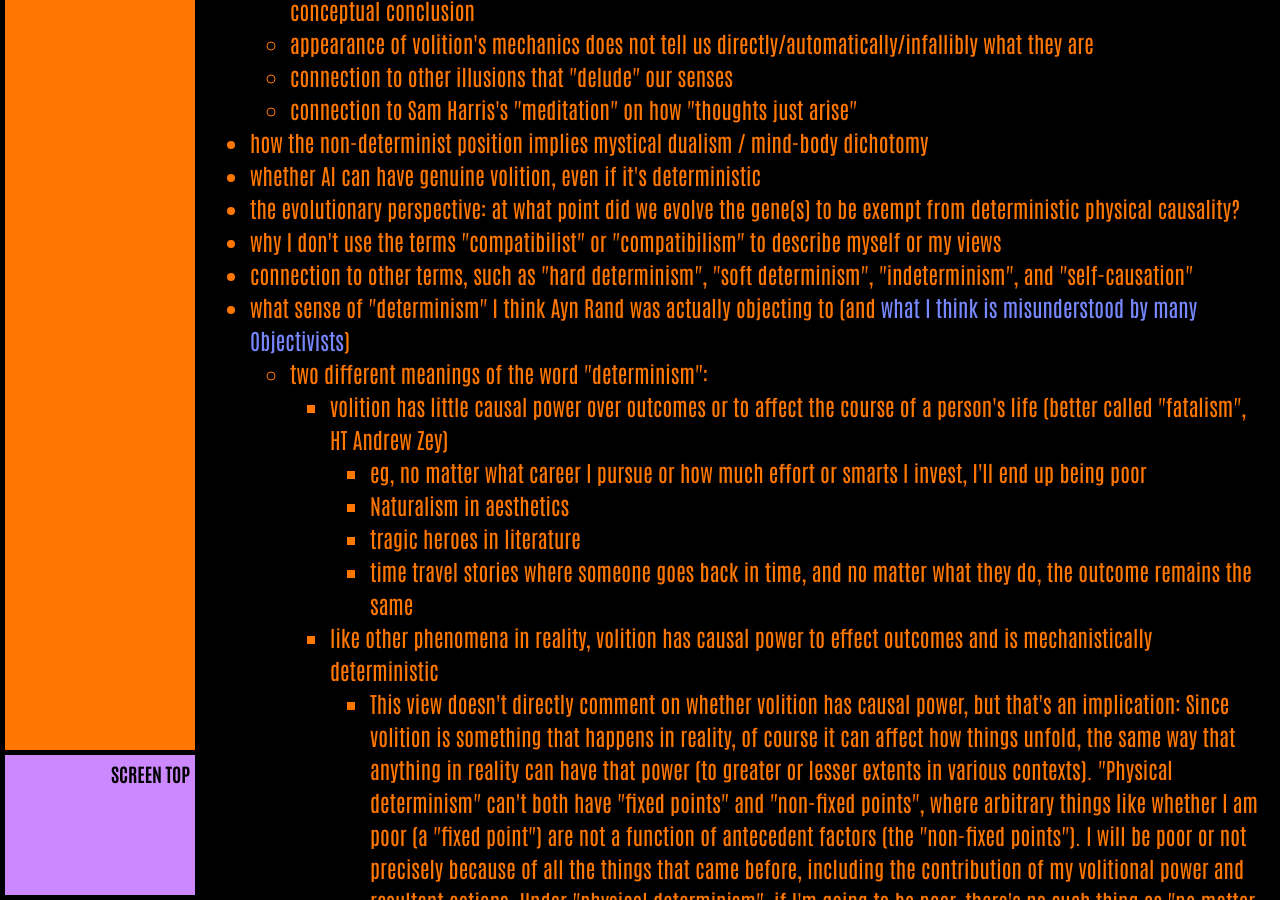
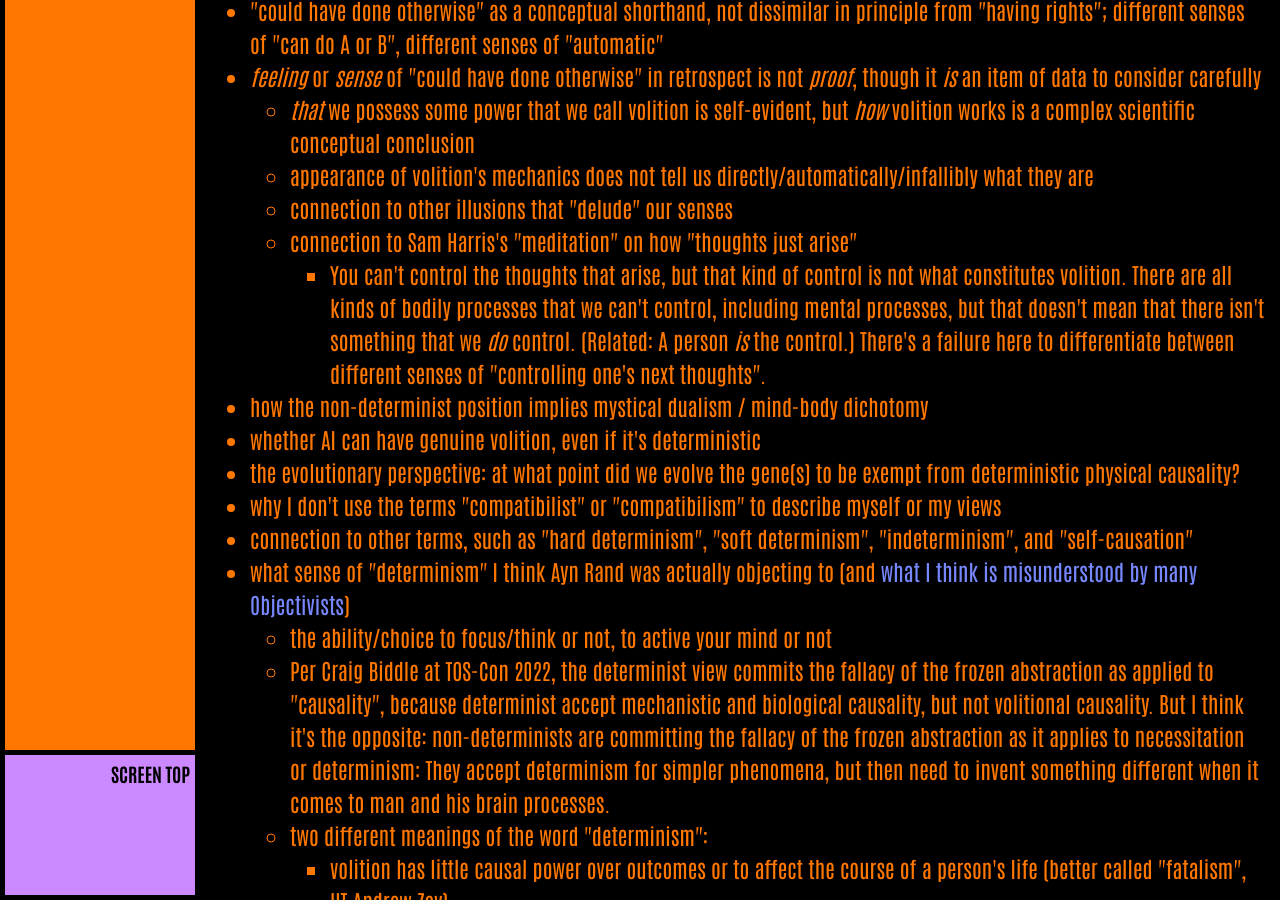
Before and after one commit to ArthurZey/arthurzey.github.io, a Jekyll site: the page built from _pages/stubs/determinism.md, in a window 1280 px wide and 900 px high, scrolled down 2593 px. Built offline with Jekyll 4.4.1, drawn with Linux system fonts in a browser that asks for light colours; some of the changed text lies outside the part shown.

Commit message:
added bullets based on Craig Biddle TOS-Con presentation 2022-06-23

```diff
--- a/_pages/stubs/determinism.md
+++ b/_pages/stubs/determinism.md
@@ -18,7 +18,9 @@ Here are a few things I want to address (and this is by no means exhaustive):
 * what volition is and isn't (and why typical characterizations like "the power to have done otherwise" are illegitimate)
 * why I don't like the phrase "free will" (ie, that it implies "contra-causal freedom")
 * what choice is and how it can be both deterministic and meaningful (and relatedly, what the role of epistemic ignorance is)
-  * different senses of choice; eg, deciding in advance to raise your hand or not versus the choice in the moment of what you do
+  * different senses of choice:
+    * deciding in advance to raise your hand or not versus the choice in the moment of what you do
+    * choosing something for yourself (directing your behavior) versus what it means when someone chooses something for you or "takes away" your choice
 * connection to whether you can choose your values or decide to believe a lie (eg, can you choose to like chocolate ice cream or that 2+2=4?)
 * alternative conceptions of causality:
   * "action action" : "things act in accordance with their natures" :: utilitarianism : virtue ethics
@@ -33,6 +35,7 @@ Here are a few things I want to address (and this is by no means exhaustive):
   * mental incapacity/illness
   * "[policeman at the elbow](https://en.wikipedia.org/wiki/Irresistible_impulse){:target="&lowbar;blank"}" thought experiment
   * connection to mindset: we praise effort and the process, not fixate on the result; it doesn't matter as much what the result is / whether it was predetermined, but the responsibility/praise/agency is in the doing of the work that leads to the result
+  * The response to "You should do _X_." being countered with "I just have to do whatever is determined." is that being told "You should do _X_." _is_ part of the causal factors influencing what the person has to do.
 * how the search for explanatory _reasons_ for people's choices and behaviors is implicitly premised on determinism
 * the connection to epistemology, especially induction, concept-formation, and principles
   * why you can't use induction and deduction, which presuppose determinism, to establish non-determinism / randomness
@@ -51,12 +54,15 @@ Here are a few things I want to address (and this is by no means exhaustive):
   * appearance of volition's mechanics does not tell us directly/automatically/infallibly what they are
   * connection to other illusions that "delude" our senses
   * connection to Sam Harris's "meditation" on how "thoughts just arise"
+    * You can't control the thoughts that arise, but that kind of control is not what constitutes volition. There are all kinds of bodily processes that we can't control, including mental processes, but that doesn't mean that there isn't something that we _do_ control. (Related: A person _is_ the control.) There's a failure here to differentiate between different senses of "controlling one's next thoughts".
 * how the non-determinist position implies mystical dualism / mind-body dichotomy
 * whether AI can have genuine volition, even if it's deterministic
 * the evolutionary perspective: at what point did we evolve the gene(s) to be exempt from deterministic physical causality?
 * why I don't use the terms "compatibilist" or "compatibilism" to describe myself or my views
 * connection to other terms, such as "hard determinism", "soft determinism", "indeterminism", and "self-causation"
 * what sense of "determinism" I think Ayn Rand was actually objecting to (and [what I think is misunderstood by many Objectivists](http://aynrandlexicon.com/lexicon/determinism.html){:target="&lowbar;blank"})
+  * the ability/choice to focus/think or not, to active your mind or not
+  * Per Craig Biddle at TOS-Con 2022, the determinist view commits the fallacy of the frozen abstraction as applied to "causality", because determinist accept mechanistic and biological causality, but not volitional causality. But I think it's the opposite: non-determinists are committing the fallacy of the frozen abstraction as it applies to necessitation or determinism: They accept determinism for simpler phenomena, but then need to invent something different when it comes to man and his brain processes.
   * two different meanings of the word "determinism":
     * volition has little causal power over outcomes or to affect the course of a person's life (better called "fatalism", HT Andrew Zey)
       * eg, no matter what career I pursue or how much effort or smarts I invest, I'll end up being poor
```
Also changed, not shown: other parts of _pages/stubs/determinism.md (+1 -1 lines).
